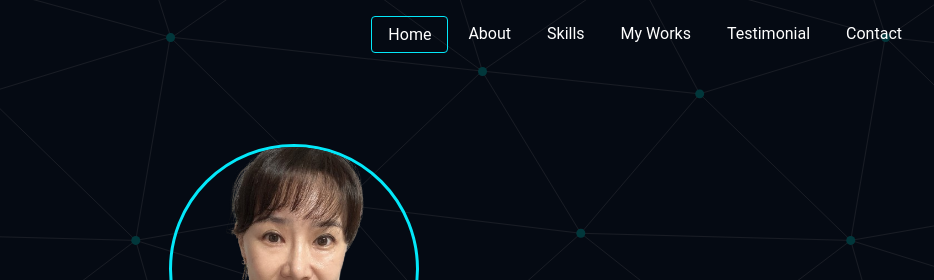
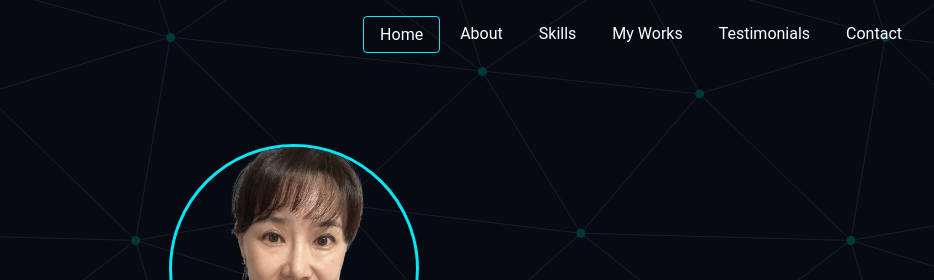
Before and after one commit to sweetyamy/sweetyamy.github.io, a plain HTML site: page index.html in a window 1280 px wide. Shown: the top 280 px of the page, 346-1280 px from the left. Drawn offline with nearby package versions, Linux system fonts and the light colour scheme.

Commit message:
spelling_check_testimonials

```diff
--- a/index.html
+++ b/index.html
@@ -58,7 +58,7 @@
                 <li><a class="header__menu__item" href="#about">About</a></li>
                 <li><a class="header__menu__item" href="#skills">Skills</a></li>
                 <li><a class="header__menu__item" href="#work">My Works</a></li>
-                <li><a class="header__menu__item" href="#testimonials">Testimonial</a></li>
+                <li><a class="header__menu__item" href="#testimonials">Testimonials</a></li>
                 <li><a class="header__menu__item" href="#contact">Contact</a></li>
             </ul>
         </nav>
```
